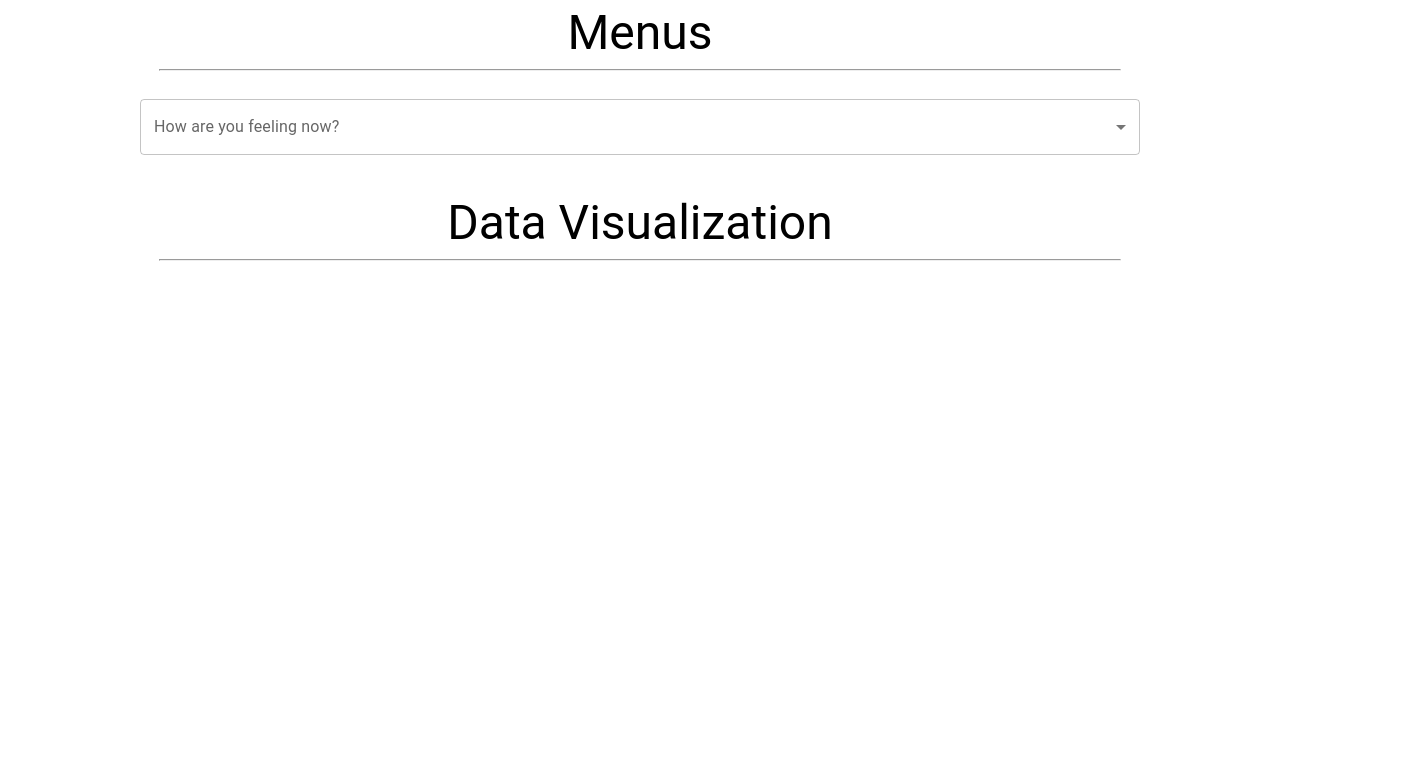
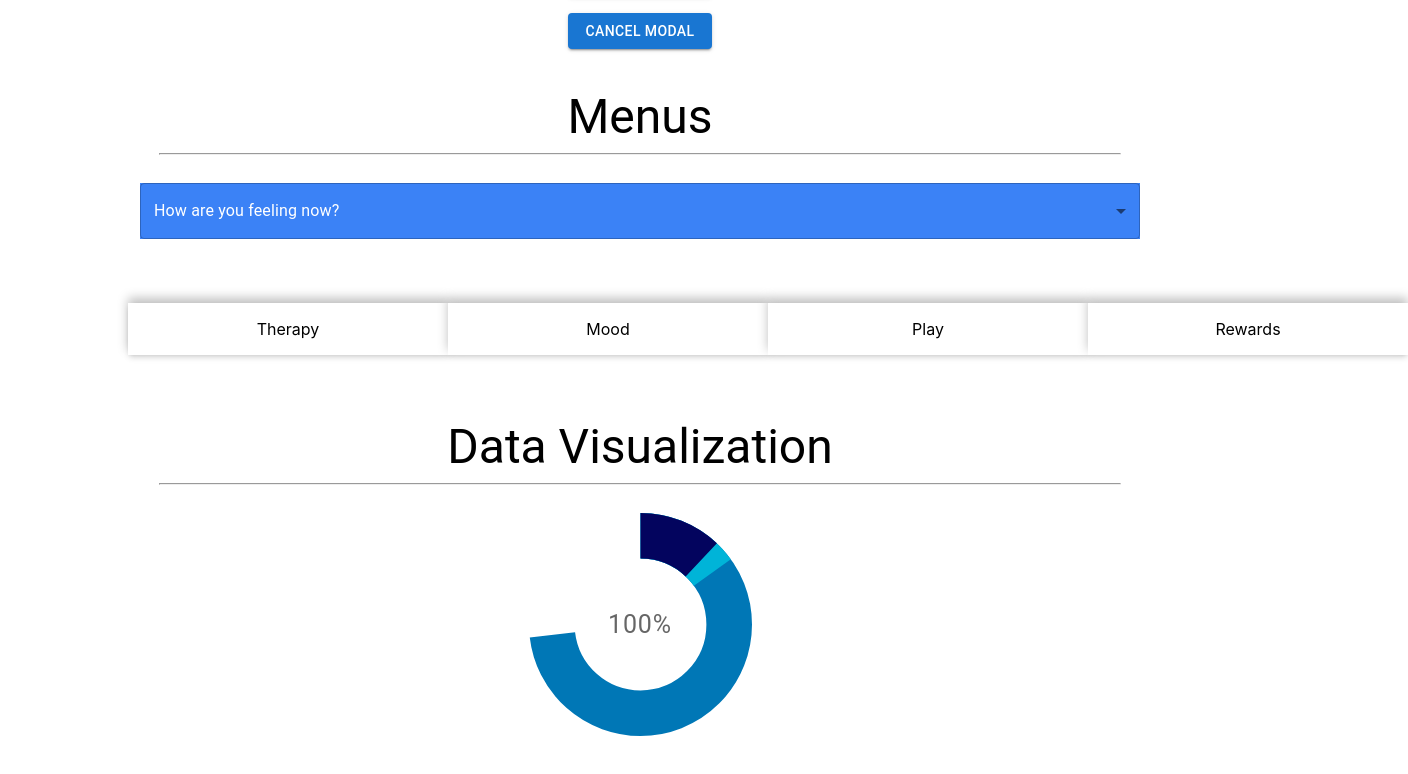
Before and after one commit to jraviS2023/WellNestStyleGuide, a React (Create React App) app: page / in a window 1280 px wide. Shown: the part 6671-7445 px from the top of the page, 1408 px wide, since content can reach past the window. Before the commit the page ends 7012 px from the top, so only its background shows below. Built offline with nearby package versions, Linux system fonts and the light colour scheme.

Commit message:
added DonutChart, NavBar, and Modal with Cancel

```diff
--- a/src/components/Content.jsx
+++ b/src/components/Content.jsx
@@ -7,6 +7,9 @@ import IconCard from "./IconCard";
 import ActionAreaCard from "./ActionAreaCard";
 import BasicSelect from "./DropDown";
 import BasicModal from "./BasicModal";
+import ReusableModal from "./ReusableModal";
+import BottomNavbar from "./NavBar";
+import DonutChart from "./DonutChart";
 
 const Content = () => {
   const moods = [
@@ -438,31 +441,52 @@ const Content = () => {
         </Box>
       </section>
       {/* Dialog sectionn */}
-      <section id="dialogs" className="mt-10">
+      <section id="dialogs" className="grid grid-cols-1 gap-4 mt-10 ">
         <Typography variant="h3">Dialogs</Typography>
         <hr className="w-3/4" />
-        <BasicModal></BasicModal>
+        <ReusableModal
+          showCancelButton={false}
+          buttonText={"OK Modal"}
+          mt={`mt-24`}
+          modalText={`Oops! Coins not enough for 30-minutes session. Try to earn more
+            coins?`}
+        ></ReusableModal>
+
+        <ReusableModal
+          showCancelButton={true}
+          buttonText={"Cancel Modal"}
+          mt={`mt-24`}
+          modalText={`You want to set/change your today’s mood to Really Happy ?`}
+        ></ReusableModal>
       </section>
       {/* MENU SECTION */}
       <section id="menus" className="mt-10">
         <Typography variant="h3">Menus</Typography>
         <hr className="w-3/4" />
-        <div style={{ display: 'flex', justifyContent: 'center', alignItems: 'center' }}>
-          <div style={{ width: '1000px' }}>
+        <div
+          style={{
+            display: "flex",
+            justifyContent: "center",
+            alignItems: "center"
+          }}
+        >
+          <div style={{ width: "1000px" }}>
             <BasicSelect
               mt={"mt-5"}
               bgColor={"blue"}
               textColor={"white"}
               label={"How are you feeling now?"}
               list={moods}
-              onChange={() => { }}
+              onChange={() => {}}
             />
           </div>
         </div>
+        <BottomNavbar></BottomNavbar>
       </section>
-      <section id="data" className="mt-10 mb-20">
+      <section id="data" className="mt-10 mb-20 grid justify-items-center">
         <Typography variant="h3">Data Visualization</Typography>
         <hr className="w-3/4" />
+        <DonutChart></DonutChart>
       </section>
     </div>
   );
--- /dev/null
+++ b/src/components/DonutChart.jsx
@@ -0,0 +1,106 @@
+import React, { useState } from "react";
+import {
+  Button,
+  IconButton,
+  Typography,
+  CircularProgress
+} from "@mui/material";
+import ShareIcon from "@mui/icons-material/Share";
+
+function DonutChart() {
+  const [popIndex, setPopIndex] = useState(null);
+
+  const data = [
+    { category: "Happy", value: 73 },
+    { category: "Neutral", value: 15 },
+    { category: "Sad", value: 12 }
+  ];
+
+  const totalValue = data.reduce((sum, item) => sum + item.value, 0);
+
+  const handleMouseEnter = (index) => {
+    setPopIndex(index);
+  };
+
+  const handleMouseLeave = () => {
+    setPopIndex(null);
+  };
+
+  const getBarStyles = (index) => {
+    const isPopped = popIndex === index;
+    const thickness = isPopped ? 20 : 9;
+
+    return {
+      thickness,
+      color: index === 0 ? "#0077B6" : index === 1 ? "#00B4D8" : "#03045E",
+      style: {
+        position: "absolute",
+        top: 0,
+        left: 0,
+        cursor: "pointer",
+        transition: "transform 0.3s ease-in-out", // Add transition
+        transform: isPopped ? "scale(1.5)" : "scale(1)" // Scale on hover
+      }
+    };
+  };
+
+  return (
+    <div
+      style={{
+        position: "relative",
+        width: 223,
+        height: 223,
+        marginTop: 20
+      }}
+    >
+      {/* White center */}
+      <div
+        style={{
+          position: "absolute",
+          top: "50%",
+          left: "50%",
+          transform: "translate(-50%, -50%)",
+          width: 100,
+          height: 100,
+          borderRadius: "50%",
+          backgroundColor: "white"
+        }}
+      ></div>
+      {data.map((item, index) => (
+        <div
+          key={index}
+          onMouseEnter={() => handleMouseEnter(index)}
+          onMouseLeave={handleMouseLeave}
+          style={{
+            ...getBarStyles(index)
+          }}
+        >
+          <CircularProgress
+            variant="determinate"
+            value={(item.value / totalValue) * 100}
+            size={223}
+            thickness={getBarStyles(index).thickness}
+            style={{ color: getBarStyles(index).color }}
+            sx={{ position: "absolute", top: 0, left: 0 }}
+          />
+        </div>
+      ))}
+      <Typography
+        variant="caption"
+        component="div"
+        color="textSecondary"
+        sx={{
+          position: "absolute",
+          top: "50%",
+          left: "50%",
+          transform: "translate(-50%, -50%)",
+          fontSize: 25 // Change the font size as needed
+        }}
+      >
+        {totalValue}%
+      </Typography>
+    </div>
+  );
+}
+
+export default DonutChart;
--- /dev/null
+++ b/src/components/NavBar.jsx
@@ -0,0 +1,81 @@
+import React, { useState, useEffect } from "react";
+//  import { Link, useLocation } from "react-router-dom";
+
+const BottomNavbar = () => {
+  //  const location = useLocation();
+  const [activeItem, setActiveItem] = useState(null);
+  /*
+  useEffect(() => {
+    // Set the active tab based on the current URL
+
+    const pathname = location.pathname;
+    if (pathname.startsWith("/therapy_matching")) {
+      setActiveItem("Therapy");
+    } else if (pathname.startsWith("/moodTrack")) {
+      setActiveItem("Mood");
+    } else if (pathname.startsWith("/play")) {
+      setActiveItem("Play");
+    } else if (pathname.startsWith("/rewards")) {
+      setActiveItem("Rewards");
+    } else {
+      setActiveItem(null);
+    }
+  }, [location]);
+  */
+
+  const handleItemClick = (item) => {
+    setActiveItem(item);
+  };
+
+  const renderItem = (item, path) => (
+    /*
+    <Link
+      key={item}
+      onClick={() => handleItemClick(item)}
+      className={`cursor-pointer p-4 font-cabin w-full transition-all ${
+        activeItem === item
+          ? "bg-blue-500 text-white"
+          : "bg-white hover:bg-gray-200 text-black"
+      }`}
+      style={{
+        boxShadow: "0px -5px 10px rgba(0, 0, 0, 0.25)",
+        textAlign: "center",
+        textDecoration: "none", // Remove underline
+        color: "inherit" // Inherit the color from the parent
+      }}
+      to={path}
+    >
+      {item}
+    </Link>
+    */
+    <div
+      onClick={() => handleItemClick(item)}
+      className={`cursor-pointer p-4 font-cabin w-full transition-all ${
+        activeItem === item
+          ? "bg-blue-500 text-white"
+          : "bg-white hover:bg-gray-200 text-black"
+      }`}
+      style={{
+        boxShadow: "0px -5px 10px rgba(0, 0, 0, 0.25)",
+        textAlign: "center",
+        textDecoration: "none", // Remove underline
+        color: "inherit" // Inherit the color from the parent
+      }}
+    >
+      {item}
+    </div>
+  );
+
+  return (
+    <nav className="mx-32 my-16  w-auto shadow-md w-full z-50">
+      <div className="flex w-auto justify-between">
+        {renderItem("Therapy", "/therapy_matching/welcome")}
+        {renderItem("Mood", "/moodTrack/mood0")}
+        {renderItem("Play", "/play")}
+        {renderItem("Rewards", "/rewards")}
+      </div>
+    </nav>
+  );
+};
+
+export default BottomNavbar;
--- /dev/null
+++ b/src/components/ReusableModal.jsx
@@ -0,0 +1,79 @@
+import * as React from "react";
+import Box from "@mui/material/Box";
+import Button from "@mui/material/Button";
+import Typography from "@mui/material/Typography";
+import Modal from "@mui/material/Modal";
+import { DialogContent } from "@mui/material";
+
+export default function ReusableModal({
+  modalText,
+  showCancelButton,
+  buttonText,
+  mt,
+  link,
+  ...props
+}) {
+  const [open, setOpen] = React.useState(false);
+  const handleOpen = () => setOpen(true);
+  const handleClose = () => setOpen(false);
+
+  const boxStyle = {
+    position: "absolute",
+    top: "50%",
+    left: "50%",
+    transform: "translate(-50%, -50%)",
+    borderRadius: 3,
+    bgcolor: "white",
+    paddingTop: 2,
+    paddingBottom: 1,
+    paddingLeft: 2,
+    paddingRight: 2
+  };
+  return (
+    <div className="">
+      <Button
+        variant="contained"
+        className="justify-center w-36"
+        onClick={handleOpen}
+      >
+        {buttonText}
+      </Button>
+      <Modal
+        open={open}
+        onClose={handleClose}
+        aria-describedby="redeem-status-modal-text"
+      >
+        <Box className="absolute top-1/2 left-1/2 -translate-x-1/2 -translate-y-1/2">
+          <div className="h-32 bg-white rounded-[10px] shadow flex-col justify-start items-start flex">
+            <div className="self-stretch px-4 pt-5 pb-2 justify-start items-start gap-4 inline-flex">
+              <div className="grow shrink basis-0 text-black text-opacity-90 text-base font-normal font-['Cabin'] leading-normal">
+                {modalText}
+              </div>
+            </div>
+            <div className="self-stretch p-2 justify-between items-center gap-2 inline-flex">
+              {showCancelButton && (
+                <div
+                  className="w-9 px-2 py-1.5 rounded justify-center items-center gap-2 flex cursor-pointer"
+                  onClick={handleClose}
+                >
+                  <div className="text-center text-red-500 text-sm font-medium uppercase leading-normal tracking-tight">
+                    Cancel
+                  </div>
+                </div>
+              )}
+
+              <div
+                className="w-9 px-2 py-1.5 rounded justify-center items-center gap-2 flex cursor-pointer ml-auto"
+                onClick={handleClose}
+              >
+                <div className="text-center text-sky-600 text-sm font-medium uppercase leading-normal tracking-tight">
+                  OK
+                </div>
+              </div>
+            </div>
+          </div>
+        </Box>
+      </Modal>
+    </div>
+  );
+}
```
